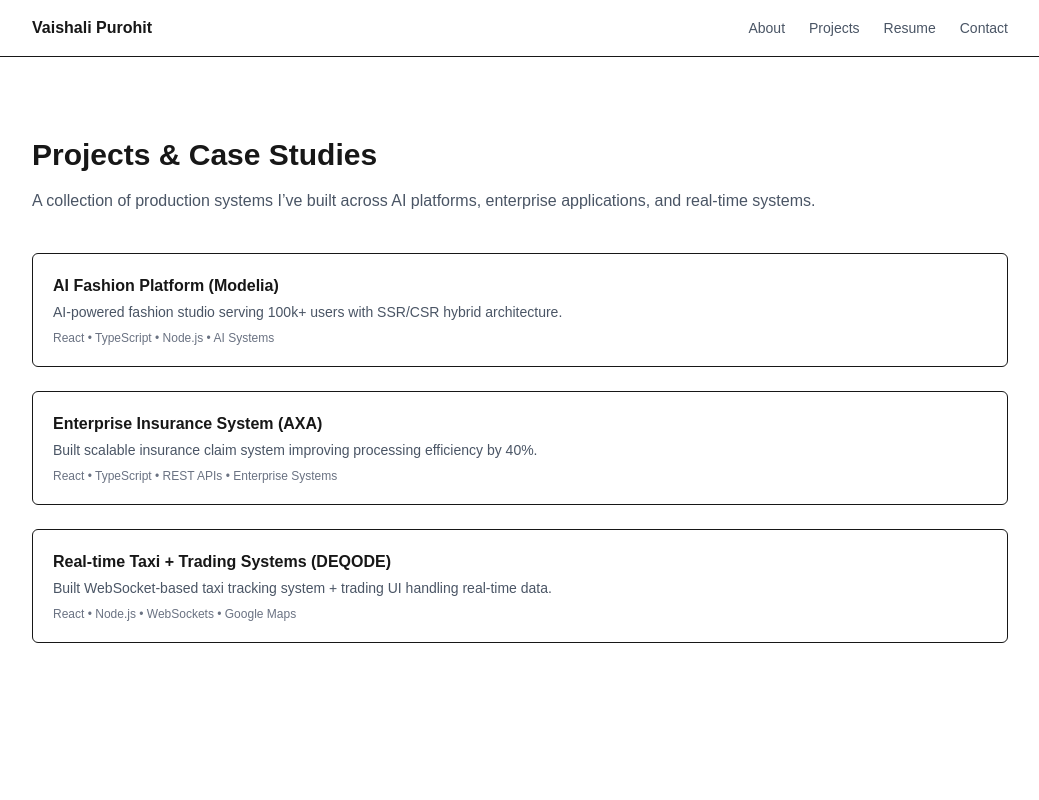
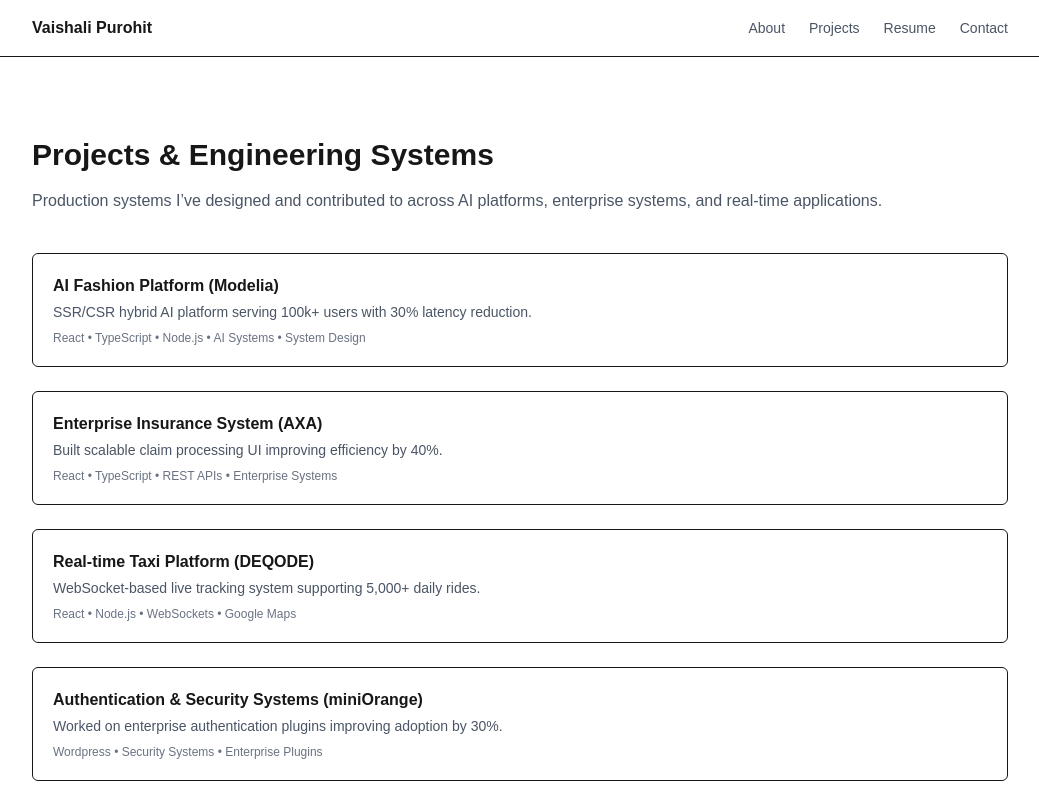
Before and after one commit to vaishali-purohit/vaishali-portfolio, a Next.js app: page /projects in a window 1280 px wide. Shown: the top 800 px of the page, without its empty margins (120-1159 px from the left). Built offline with nearby package versions, Linux system fonts and the light colour scheme.

Commit message:
Final portfolio refinements: projects expansion, miniOrange added, design system consistency

```diff
--- a/src/app/page.tsx
+++ b/src/app/page.tsx
@@ -2,14 +2,17 @@ import Hero from "@/components/sections/Hero";
 import AboutPreview from "@/components/sections/AboutPreview";
 import ProjectsPreview from "@/components/sections/ProjectsPreview";
 import CTA from "@/components/sections/CTA";
+import Container from "@/components/ui/Container";
 
 export default function Home() {
   return (
+    <Container>
       <div className="pb-20">
         <Hero />
         <AboutPreview />
         <ProjectsPreview />
         <CTA />
       </div>
+    </Container>
   );
 }
--- a/src/app/projects/page.tsx
+++ b/src/app/projects/page.tsx
@@ -3,52 +3,58 @@ import Link from "next/link";
 export default function ProjectsPage() {
   return (
     <div className="max-w-5xl mx-auto px-6 py-20">
-      <h1 className="text-3xl font-semibold">Projects & Case Studies</h1>
+      <h1 className="text-3xl font-semibold">Projects & Engineering Systems</h1>
 
       <p className="mt-4 text-gray-600">
-        A collection of production systems I’ve built across AI platforms,
-        enterprise applications, and real-time systems.
+        Production systems I’ve designed and contributed to across AI platforms,
+        enterprise systems, and real-time applications.
       </p>
 
       <div className="mt-10 space-y-6">
-        {/* MODELIA */}
         <Link
           href="/projects/modelia"
           className="block border p-5 rounded-md hover:bg-gray-50"
         >
           <h2 className="font-semibold">AI Fashion Platform (Modelia)</h2>
           <p className="text-sm text-gray-600 mt-1">
-            AI-powered fashion studio serving 100k+ users with SSR/CSR hybrid
-            architecture.
+            SSR/CSR hybrid AI platform serving 100k+ users with 30% latency
+            reduction.
           </p>
           <p className="text-xs text-gray-500 mt-2">
-            React • TypeScript • Node.js • AI Systems
+            React • TypeScript • Node.js • AI Systems • System Design
           </p>
         </Link>
 
-        {/* AXA */}
         <div className="border p-5 rounded-md">
           <h2 className="font-semibold">Enterprise Insurance System (AXA)</h2>
           <p className="text-sm text-gray-600 mt-1">
-            Built scalable insurance claim system improving processing
-            efficiency by 40%.
+            Built scalable claim processing UI improving efficiency by 40%.
           </p>
           <p className="text-xs text-gray-500 mt-2">
             React • TypeScript • REST APIs • Enterprise Systems
           </p>
         </div>
 
-        {/* DEQODE */}
         <div className="border p-5 rounded-md">
-          <h2 className="font-semibold">
-            Real-time Taxi + Trading Systems (DEQODE)
-          </h2>
+          <h2 className="font-semibold">Real-time Taxi Platform (DEQODE)</h2>
           <p className="text-sm text-gray-600 mt-1">
-            Built WebSocket-based taxi tracking system + trading UI handling
-            real-time data.
+            WebSocket-based live tracking system supporting 5,000+ daily rides.
           </p>
           <p className="text-xs text-gray-500 mt-2">
             React • Node.js • WebSockets • Google Maps
+          </p>
+        </div>
+
+        <div className="border p-5 rounded-md">
+          <h2 className="font-semibold">
+            Authentication & Security Systems (miniOrange)
+          </h2>
+          <p className="text-sm text-gray-600 mt-1">
+            Worked on enterprise authentication plugins improving adoption by
+            30%.
+          </p>
+          <p className="text-xs text-gray-500 mt-2">
+            Wordpress • Security Systems • Enterprise Plugins
           </p>
         </div>
       </div>
--- a/src/lib/constants.ts
+++ b/src/lib/constants.ts
@@ -2,17 +2,25 @@ export const SITE_CONFIG = {
   name: "Vaishali Purohit",
   title: "Senior Full-Stack Engineer",
   description:
-    "7+ years building scalable AI-powered platforms and enterprise systems.",
-  location: "United Kingdom",
-  availability: "Remote / Singapore / Japan",
+    "7+ years building scalable AI platforms, enterprise systems, and real-time applications.",
+  location: "UK (Open to Remote / Singapore / Japan)",
 };
 
 export const HIGHLIGHTS = [
   "Built AI platform serving 100k+ users",
   "Reduced system latency by 30%",
   "Designed SSR/CSR hybrid architectures",
-  "Built enterprise-grade React systems",
-  "Led backend + frontend system design",
+  "Built enterprise authentication systems (miniOrange)",
+  "Improved enterprise workflows by 40%",
+  "Led full-stack system design decisions",
+];
+
+export const FOCUS_AREAS = [
+  "AI Platforms",
+  "Scalable Web Systems",
+  "Enterprise SaaS",
+  "System Design",
+  "Frontend Architecture",
 ];
 
 export const TECH_STACK = [
@@ -23,4 +31,7 @@ export const TECH_STACK = [
   "PostgreSQL",
   "MongoDB",
   "AWS",
+  "WebSockets",
+  "Google Maps",
+  "Security Systems",
 ];
```
Lines whose indentation alone changed are shown as unchanged.
